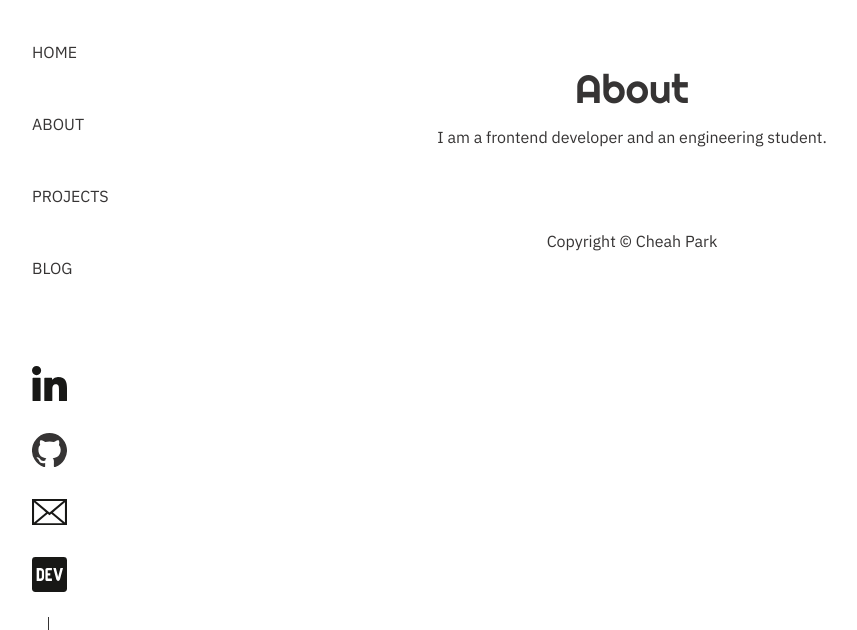
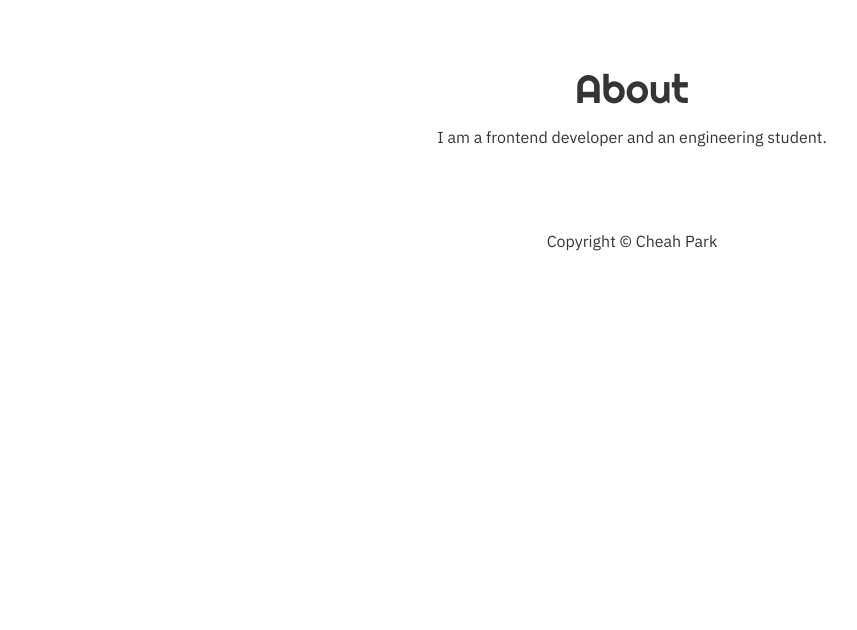
Before and after one commit to chepark/portfolio, a Next.js app: page /about in a window 1280 px wide. Shown: the top 630 px of the page, without its empty margins (8-865 px from the left). Built offline with nearby package versions, Linux system fonts and the light colour scheme.

Commit message:
Added animation on the sidebar.

```diff
--- a/components/home/SectionIntro.jsx
+++ b/components/home/SectionIntro.jsx
@@ -24,7 +24,12 @@ const SectionIntro = () => {
       </div>
       <div>
         <button className="px-3 py-1.5 mt-5 md:mt-0 text-white bg-primary-black rounded-md">
-          Check My CV
+          <a
+            href="https://www.notion.so/Chaeah-Park-Front-end-Developer-4194feb829774cdf91c16d5920cc5007"
+            target="_blank"
+          >
+            Check My CV
+          </a>
         </button>
       </div>
     </>
--- a/components/layout/Layout.jsx
+++ b/components/layout/Layout.jsx
@@ -1,22 +1,18 @@
-import { useState } from "react";
 import Sidebar from "../sidebar/Sidebar";
 import Footer from "../footer/Footer";
 
 const Layout = (props) => {
-  const [navToggleOn, setNavToggleOn] = useState(false);
-
   return (
     <>
-      <div className="relative flex flex-col min-h-screen px-8 overflow-x-hidden overflow-y-scroll md:px-0">
-        <Sidebar toggleOn={navToggleOn} setToggleOn={setNavToggleOn} />
-        {!navToggleOn && (
-          <>
-            <main className="container relative pt-8 mx-auto sm:pt-16 md:max-w-2xl">
-              {props.children}
-            </main>
-            <Footer />
-          </>
-        )}
+      <div className="relative flex flex-col min-h-screen px-8 overflow-x-hidden overflow-y-scroll md:px-0 ">
+        <Sidebar />
+
+        <>
+          <main className="container relative pt-8 mx-auto sm:pt-16 md:max-w-2xl animate-main-load">
+            {props.children}
+          </main>
+          <Footer />
+        </>
       </div>
     </>
   );
--- a/components/sidebar/Sidebar.jsx
+++ b/components/sidebar/Sidebar.jsx
@@ -2,16 +2,7 @@ import Link from "next/link";
 import { LinkedInIcon, GithubIcon, EmailIcon, DevToIcon } from "../icons";
 import styles from "../../styles/sidebar.module.css";
 
-const Sidebar = ({ toggleOn, setToggleOn }) => {
-  const handleHamburgerClick = () => {
-    setToggleOn(!toggleOn);
-    console.log(toggleOn);
-  };
-
-  const toggleOff = () => {
-    setToggleOn(false);
-  };
-
+const Sidebar = () => {
   return (
     // add classname for styling on <a> tag.
     // MENU FOR TABLETS AND PC
@@ -19,22 +10,37 @@ const Sidebar = ({ toggleOn, setToggleOn }) => {
       <div className="md:z-[100] flex-col justify-between hidden h-screen px-10 pt-10 md:flex bg-white fixed top-0">
         <nav>
           <ul className="flex flex-col gap-12">
-            <li>
+            <li
+              className={styles.navAnimation}
+              style={{ animationDelay: "1000ms" }}
+            >
               <Link href="/">
                 <a>HOME</a>
               </Link>
             </li>
-            <li>
-              <Link href="/#about">
-                <a>ABOUT</a>
-              </Link>
+            <li
+              className={styles.navAnimation}
+              style={{ animationDelay: "1100ms" }}
+            >
+              <a
+                href="https://www.notion.so/Chaeah-Park-Front-end-Developer-4194feb829774cdf91c16d5920cc5007"
+                target="_blank"
+              >
+                CV
+              </a>
             </li>
-            <li>
+            <li
+              className={styles.navAnimation}
+              style={{ animationDelay: "1200ms" }}
+            >
               <Link href="/#projects">
                 <a>PROJECTS</a>
               </Link>
             </li>
-            <li>
+            <li
+              className={styles.navAnimation}
+              style={{ animationDelay: "1300ms" }}
+            >
               <Link href="/blog">
                 <a>BLOG</a>
               </Link>
@@ -43,28 +49,43 @@ const Sidebar = ({ toggleOn, setToggleOn }) => {
         </nav>
 
         {/* SOCIAL LINKS */}
-        <div className="flex flex-col gap-8">
-          <div>
+        <div className="flex flex-col gap-8 w-fit">
+          <div
+            className={styles.socialAnimation}
+            style={{ animationDelay: "2500ms" }}
+          >
             <a href="https://www.linkedin.com/in/cheahpark/" target="_blank">
               <LinkedInIcon />
             </a>
           </div>
-          <div>
+          <div
+            className={styles.socialAnimation}
+            style={{ animationDelay: "2600ms" }}
+          >
             <a href="https://github.com/chepark" target="_blank">
               <GithubIcon width="35" height="34.14" />
             </a>
           </div>
-          <div>
+          <div
+            className={styles.socialAnimation}
+            style={{ animationDelay: "2700ms" }}
+          >
             <a href="mailto:parkchaeah331@gmail.com" target="_blank">
               <EmailIcon />
             </a>
           </div>
-          <div>
+          <div
+            className={styles.socialAnimation}
+            style={{ animationDelay: "2800ms" }}
+          >
             <a href="https://dev.to/birdy" target="_blank">
               <DevToIcon />
             </a>
           </div>
-          <div className="relative h-44">
+          <div
+            className={`relative h-44 ${styles.lineAnimation}`}
+            style={{ animationDelay: "2000ms" }}
+          >
             <svg
               className="absolute bottom-[-10px] left-4"
               xmlns="http://www.w3.org/2000/svg"
@@ -101,37 +122,6 @@ const Sidebar = ({ toggleOn, setToggleOn }) => {
         <Link href="/blog">
           <div>GITHUB</div>
         </Link>
-
-        {/* <button className="space-y-2" onClick={handleHamburgerClick}>
-          <span className="block w-8 h-0.5 bg-gray-600"></span>
-          <span className="block w-5 h-0.5 bg-gray-600"></span>
-        </button>
-        {toggleOn && (
-          <div>
-            <ul className="flex flex-col gap-12 mt-8">
-              <li>
-                <Link href="/">
-                  <a onClick={toggleOff}>HOME</a>
-                </Link>
-              </li>
-              <li>
-                <Link href="/#about">
-                  <a onClick={toggleOff}>ABOUT</a>
-                </Link>
-              </li>
-              <li>
-                <Link href="/#projects">
-                  <a onClick={toggleOff}>PROJECTS</a>
-                </Link>
-              </li>
-              <li>
-                <Link href="/blog">
-                  <a onClick={toggleOff}>BLOG</a>
-                </Link>
-              </li>
-            </ul>
-          </div>
-        )} */}
       </div>
     </div>
   );
--- a/pages/blog/index.jsx
+++ b/pages/blog/index.jsx
@@ -5,11 +5,12 @@ import { getAllPosts } from "../../lib/posts";
 
 const Blog = ({ posts }) => {
   return (
-    <div>
+    <>
       <Head>
         <title>Blog — Cheah Park</title>
         <meta name="description" content="Generated by create next app" />
       </Head>
+      <div>
         <div>
           <PageHeader
             title="Blog"
@@ -18,6 +19,7 @@ const Blog = ({ posts }) => {
           <PostList posts={posts} />
         </div>
       </div>
+    </>
   );
 };
 
--- a/pages/index.jsx
+++ b/pages/index.jsx
@@ -12,17 +12,20 @@ import SectionProjectList from "../components/home/SectionProjectList";
 
 export default function Home({ postsMeta }) {
   return (
-    <div>
+    <>
       <Head>
         <title>Cheah Park</title>
         <meta name="description" content="Generated by create next app" />
       </Head>
 
+      <div>
         <div className="flex items-center justify-between " id="about">
           <PageHeader title="Cheah Park" />
         </div>
 
+        <div>
           <SectionIntro />
+        </div>
 
         <div className="mt-32">
           <SectionTitle section="skills" />
@@ -39,6 +42,7 @@ export default function Home({ postsMeta }) {
           <SectionPostList postsMeta={postsMeta} />
         </div>
       </div>
+    </>
   );
 }
 
--- a/styles/Sidebar.module.css
+++ b/styles/Sidebar.module.css
@@ -0,0 +1,60 @@
+.navAnimation {
+  animation-name: slideIn;
+  animation-duration: 500ms;
+  animation-fill-mode: forwards;
+  transform: translateX(-1000%);
+}
+
+.socialAnimation {
+  animation-name: popUp;
+  animation-duration: 500ms;
+  animation-fill-mode: forwards;
+
+  transform: scale(0);
+  transform-origin: center center;
+}
+
+.lineAnimation {
+  animation-name: slideUp;
+  animation-duration: 300ms;
+  animation-fill-mode: forwards;
+  transform: translateY(1000%);
+}
+
+@keyframes slideIn {
+  0% {
+    transform: translateX(-1000%);
+    opacity: 0;
+    transition: ease-in;
+  }
+  100% {
+    transform: translateX(0);
+    opacity: 1;
+    transition: ease-out;
+  }
+}
+
+@keyframes slideUp {
+  0% {
+    transform: translateY(1000%);
+    opacity: 0;
+  }
+  100% {
+    transform: translateY(0);
+    opacity: 1;
+  }
+}
+
+@keyframes popUp {
+  0% {
+    transform: scale(0);
+    opacity: (0);
+    transition: ease-in;
+  }
+
+  100% {
+    transform: scale(1);
+    opacity: (1);
+    transition: ease-out;
+  }
+}
--- a/tailwind.config.js
+++ b/tailwind.config.js
@@ -22,6 +22,15 @@ module.exports = {
       fontFamily: {
         ibm: ["IBM Plex Sans", "sans-serif"],
         righteous: ["Righteous", "cursive"],
+      },
+      animation: {
+        "main-load": "main-load 1s ease-in-out",
+      },
+      keyframes: {
+        "main-load": {
+          "0%": { opacity: 0 },
+          "100%": { opacity: 1 },
+        },
       },
       typography: {
         DEFAULT: {
```
Lines whose indentation alone changed are shown as unchanged.
